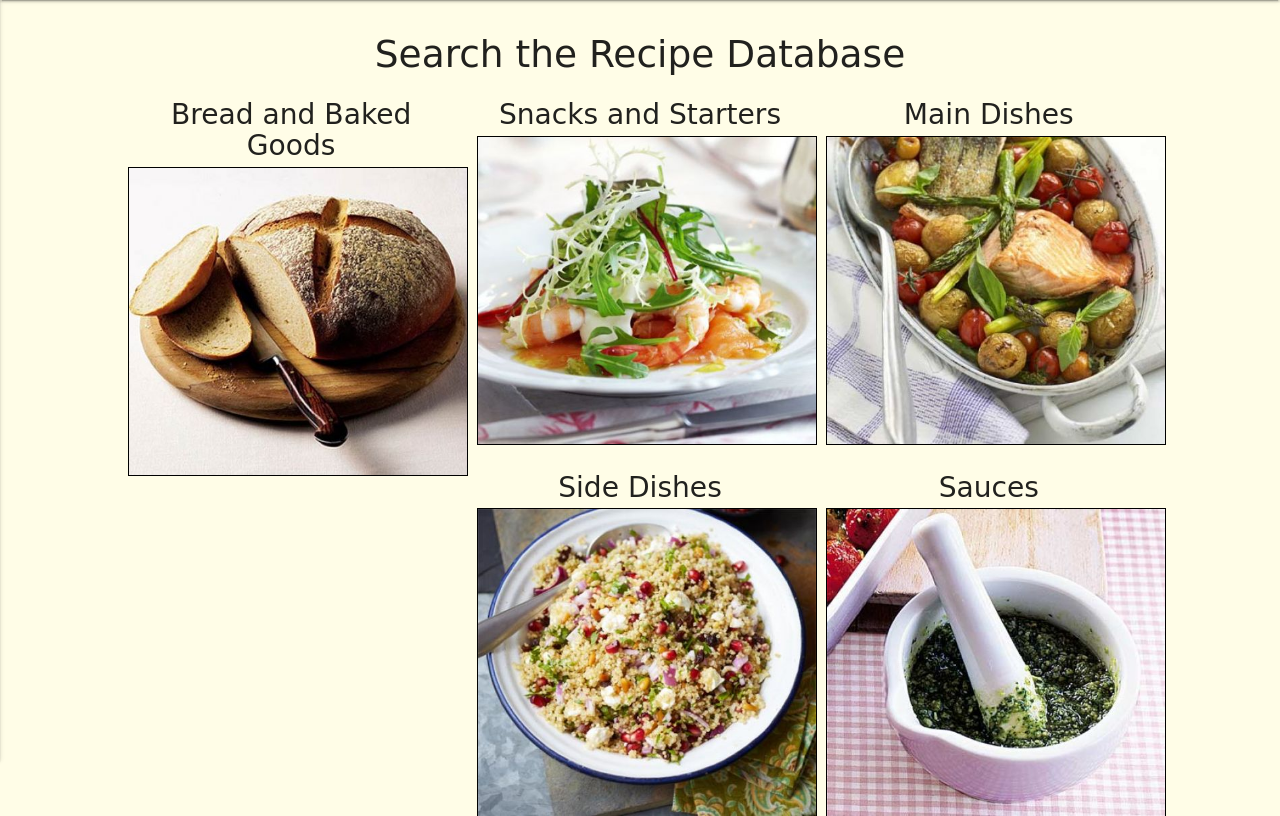
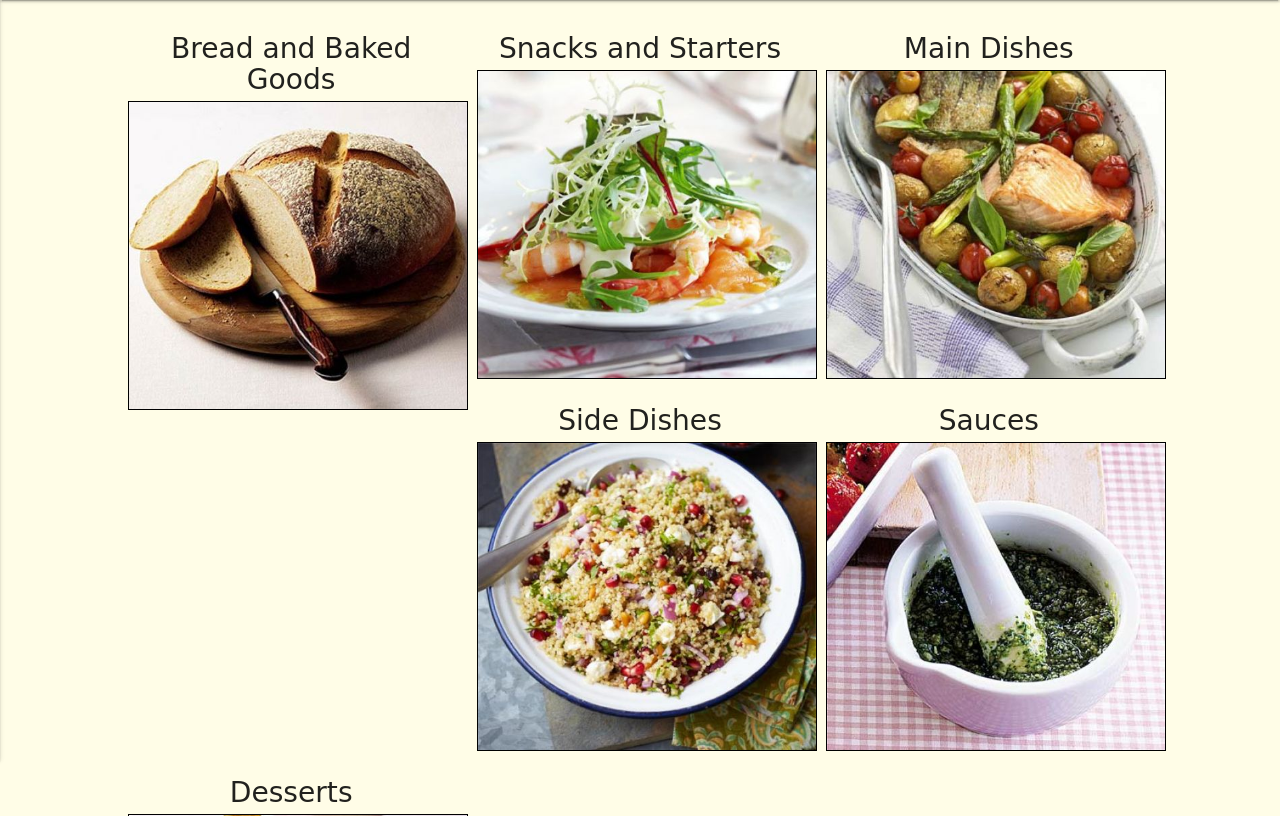
Before and after one commit to joanms/recipe-database, a Flask app: page / in a window 1280 px wide. Shown: the part 100-916 px from the top of the page. Run offline with Flask 2, Linux system fonts and the light colour scheme; some libraries are stand-ins or nearby versions; some web fonts are replaced.

Commit message:
Remove heading from home page

```diff
--- a/templates/index.html
+++ b/templates/index.html
@@ -1,6 +1,4 @@
 {% extends 'base.html'%} {% block content %}
-
-<h1>Search the Recipe Database</h1>
 
 <div class="row">
 
```
